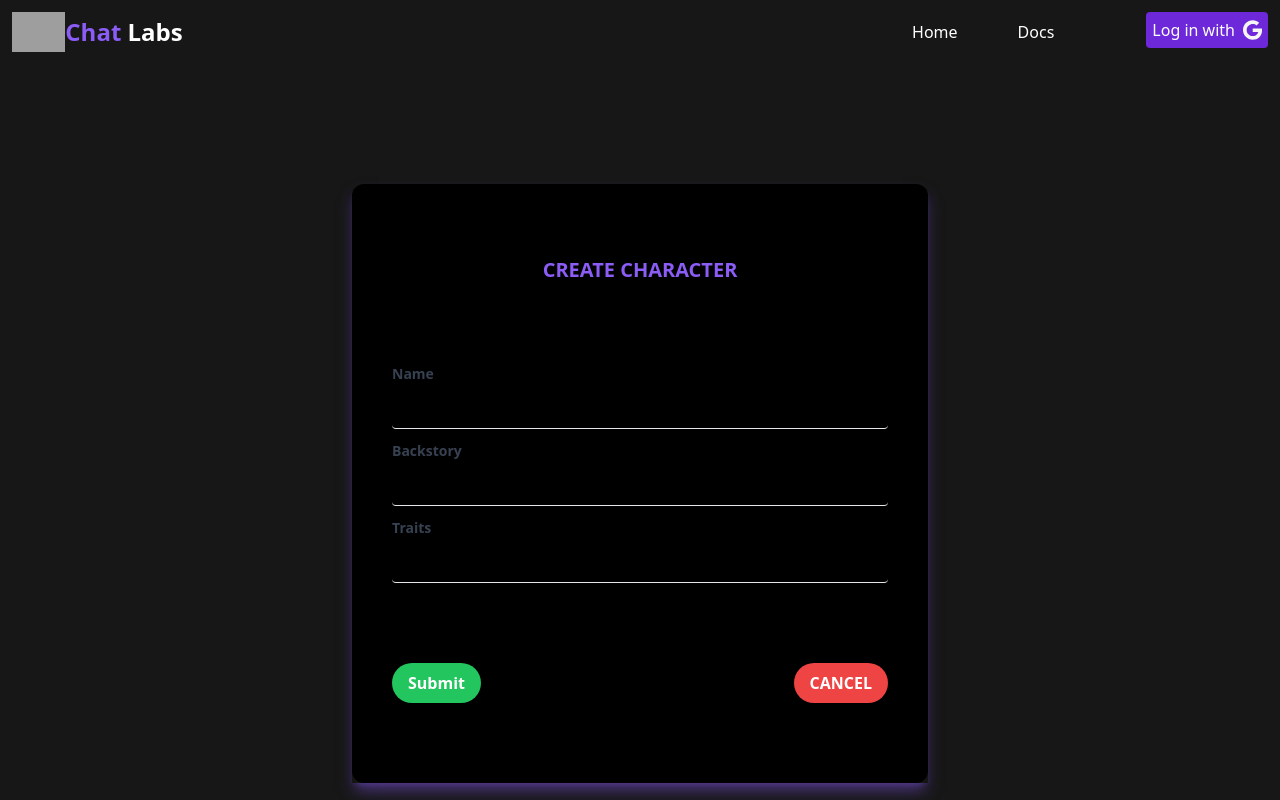
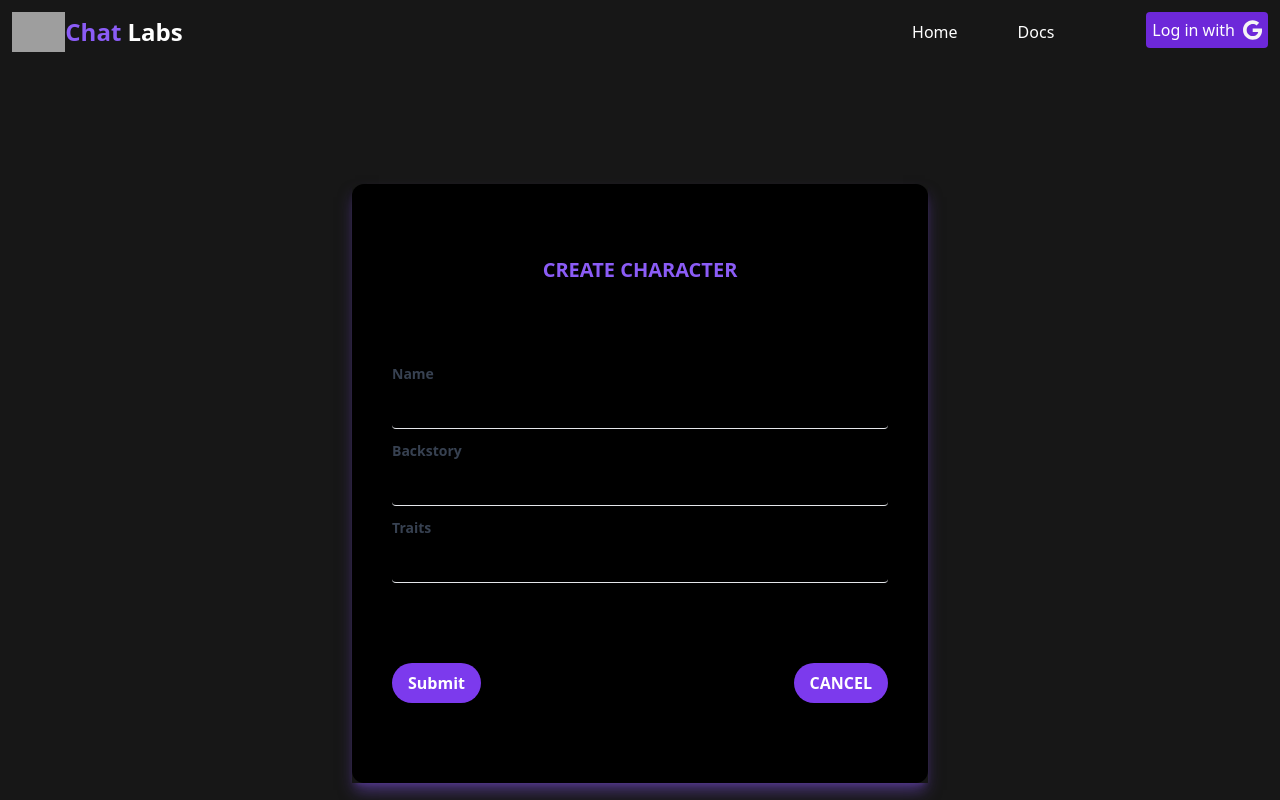
Before and after one commit to chas-academy/u08-business-idea-grupp3-u08, a React (Vite) app in the folder chatlabs/: page /dashboard2 in a window 1280 px wide. Shown: the top 800 px of the page. Built offline with nearby package versions, Linux system fonts and the light colour scheme; no server answers; grey boxes are pictures that could not be loaded.

Commit message:
Ändrade färgen på Create knapparna

```diff
--- a/chatlabs/src/components/CharacterForm.tsx
+++ b/chatlabs/src/components/CharacterForm.tsx
@@ -88,14 +88,14 @@ const CharacterForm: React.FC<CharacterFormProps> = ({
       <div className="flex items-center justify-between">
         <button
           type="submit"
-          className="bg-green-500 hover:bg-green-700 text-white font-bold py-2 px-4 rounded-full focus:outline-none focus:shadow-outline mb-10"
+          className="bg-violet-600 hover:bg-violet-500 text-white font-bold py-2 px-4 rounded-full focus:outline-none focus:shadow-outline mb-10"
         >
           Submit
         </button>
 
         <Link
           to="/"
-          className="bg-red-500 hover:bg-red-700 text-white font-bold py-2 px-4 rounded-full focus:outline-none focus:shadow-outline mb-10"
+          className="bg-violet-600 hover:bg-violet-500 text-white font-bold py-2 px-4 rounded-full focus:outline-none focus:shadow-outline mb-10"
         >
           CANCEL
         </Link>
```
